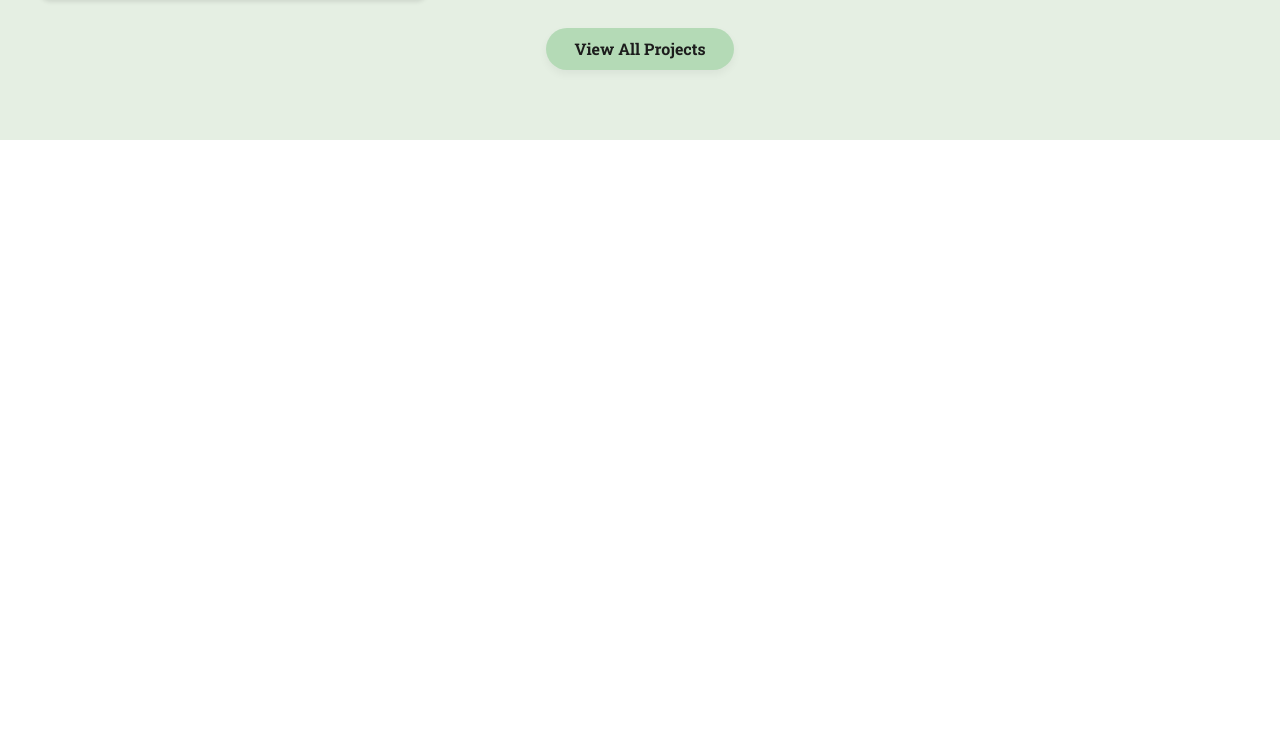
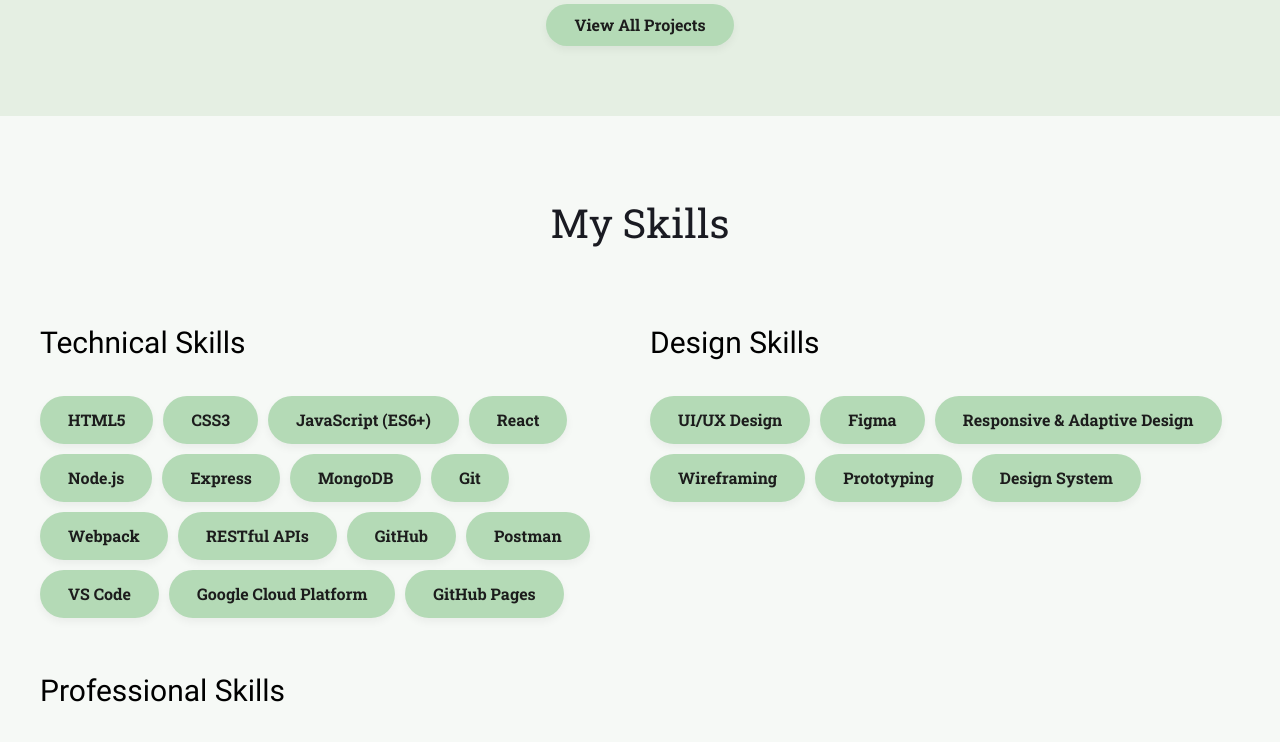
Before and after one commit to ValTsan/Portfolio, a React (Vite) app: page / in a window 1280 px wide. Shown: the part 2033-2775 px from the top of the page. Before the commit the page ends 2173 px from the top, so only its background shows below. Built offline with nearby package versions, Linux system fonts and the light colour scheme.

Commit message:
Add skills section

```diff
--- a/src/components/Header/Header.css
+++ b/src/components/Header/Header.css
@@ -7,6 +7,9 @@
   /* background-color: #abd1ab;
   background-color: #e0f7e9; */
   color: #000;
+  position: sticky;
+  top: 0;
+  z-index: 99999;
 }
 
 .header__nav-bar {
@@ -16,7 +19,7 @@
   padding: 0 40px;
   border-bottom: 1px solid rgba(255, 255, 255, 0.2);
   width: 100%;
-  height: auto;
+  height: 110px;
   gap: 12px;
 }
 
--- a/src/components/Skills/Skills.css
+++ b/src/components/Skills/Skills.css
@@ -0,0 +1,72 @@
+.skills {
+  padding: 60px 20px;
+  background: #f6f9f6;
+}
+
+.skills__title {
+  font-family: "Roboto-slab", Georgia, serif;
+  font-size: 40px;
+  font-weight: 400;
+  line-height: 46px;
+  text-align: center;
+  padding: 24px 20px 24px;
+  margin: 0;
+  color: #1a1b22;
+}
+
+.skills__content {
+  display: flex;
+  justify-content: center;
+  gap: 20px;
+  padding: 20px 20px 20px;
+  font-family: "Roboto", Arial, sans-serif;
+  font-size: 15px;
+  font-weight: 400;
+  line-height: 20px;
+  margin: 0;
+}
+
+.skills__grid {
+  display: grid;
+  justify-content: center;
+  grid-template-columns: repeat(auto-fill, minmax(400px, 1fr));
+  gap: 20px;
+}
+
+.skills__subtitle {
+  font-family: "Roboto", Georgia, serif;
+  font-size: 30px;
+  font-weight: 400;
+  line-height: 46px;
+  padding: 30px 0 30px;
+  margin: 0;
+}
+
+.skills__tags {
+  font-family: "Roboto-slab", Georgia, serif;
+  font-size: 18px;
+  font-weight: 400;
+  line-height: 24px;
+  display: flex;
+  flex-wrap: wrap;
+  gap: 10px;
+}
+
+.skill-tag {
+  background-color: #b4dab6;
+  border: none;
+  padding: 12px 28px;
+  border-radius: 9999px;
+  font-weight: 600;
+  font-size: 16px;
+  text-decoration: none;
+  box-shadow: 0 4px 8px rgba(0, 0, 0, 0.05);
+  color: #1c1c1c;
+}
+
+.skills-tag:hover {
+  border-radius: 10px;
+  box-shadow: 0 4px 4px rgba(0, 0, 0, 0.1);
+  overflow: hidden;
+  transition: transform 0.2s ease;
+}
--- a/src/components/Skills/Skills.jsx
+++ b/src/components/Skills/Skills.jsx
@@ -1,7 +1,79 @@
 import "./Skills.css";
 
 function Skills() {
-  return <></>;
+  return (
+    <section className="skills">
+      <h2 className="skills__title">My Skills</h2>
+      <div className="skills__content">
+        <div className="skills__grid">
+          <div className="skills__block">
+            <h3 className="skills__subtitle">Technical Skills</h3>
+            <div className="skills__tags">
+              {[
+                "HTML5",
+                "CSS3",
+                "JavaScript (ES6+)",
+                "React",
+                "Node.js",
+                "Express",
+                "MongoDB",
+                "Git",
+                "Webpack",
+                "RESTful APIs",
+                "GitHub",
+                "Postman",
+                "VS Code",
+                "Google Cloud Platform",
+                "GitHub Pages",
+              ].map((skill, index) => (
+                <span className="skill-tag" key={index}>
+                  {skill}
+                </span>
+              ))}
+            </div>
+          </div>
+
+          <div className="skills__block">
+            <h3 className="skills__subtitle">Design Skills</h3>
+            <div className="skills__tags">
+              {[
+                "UI/UX Design",
+                "Figma",
+                "Responsive & Adaptive Design",
+                "Wireframing",
+                "Prototyping",
+                "Design System",
+              ].map((skill, index) => (
+                <span className="skill-tag" key={index}>
+                  {skill}
+                </span>
+              ))}
+            </div>
+          </div>
+
+          <div className="skills__block">
+            <h3 className="skills__subtitle">Professional Skills</h3>
+            <div className="skills__tags">
+              {[
+                "Problem Solving",
+                "Team Collaboration",
+                "Project Management",
+                "Adaptability",
+                "Detail-Oriented",
+                "Self-Motivated",
+                "Fast Learner",
+                "Clear Communicator",
+              ].map((qualities, index) => (
+                <span className="skill-tag" key={index}>
+                  {qualities}
+                </span>
+              ))}
+            </div>
+          </div>
+        </div>
+      </div>
+    </section>
+  );
 }
 
 export default Skills;
--- a/src/utils/projectsData.js
+++ b/src/utils/projectsData.js
@@ -1,6 +1,7 @@
 import newsExplorerImg from "../assets/NewsExplorer.png";
 import wtwrImg from "../assets/wtwr.png";
 import aroundTheUSImg from "../assets/AroundTheUS.png";
+import triplePeaksCoffeeImg from "../assets/InsideCoffeeShop.png";
 
 const projects = [
   {
@@ -50,28 +51,12 @@ const projects = [
     link: "https://valtsan.github.io/se_project_aroundtheus/",
   },
   {
-    title: "Around the U.S. App",
+    title: "Triple Peaks Coffee Shop",
     description:
-      "Around The U.S. is a responsive web project designed to display various elements correctly across popular screen sizes. This project is part of a learning exercise aimed at enhancing skills in responsive design and front-end development. It is recommended to invest more time in completing this project, as it presents more complexity than previous exercises.",
+      "This is the second project of the Software Engineering program at TripleTen. It was created using HTML and CSS, based on the design brief.",
     tech: ["HTML", "CSS"],
-    image: aroundTheUSImg,
-    link: "https://valtsan.github.io/se_project_aroundtheus/",
-  },
-  {
-    title: "Around the U.S. App",
-    description:
-      "Around The U.S. is a responsive web project designed to display various elements correctly across popular screen sizes. This project is part of a learning exercise aimed at enhancing skills in responsive design and front-end development. It is recommended to invest more time in completing this project, as it presents more complexity than previous exercises.",
-    tech: ["HTML", "CSS"],
-    image: aroundTheUSImg,
-    link: "https://valtsan.github.io/se_project_aroundtheus/",
-  },
-  {
-    title: "Around the U.S. App",
-    description:
-      "Around The U.S. is a responsive web project designed to display various elements correctly across popular screen sizes. This project is part of a learning exercise aimed at enhancing skills in responsive design and front-end development. It is recommended to invest more time in completing this project, as it presents more complexity than previous exercises.",
-    tech: ["HTML", "CSS"],
-    image: aroundTheUSImg,
-    link: "https://valtsan.github.io/se_project_aroundtheus/",
+    image: triplePeaksCoffeeImg,
+    link: "https://github.com/ValTsan/se_project_coffeeshop",
   },
 ];
 
```
Also changed, not shown: src/assets/InsideCoffeeShop.png (added).
